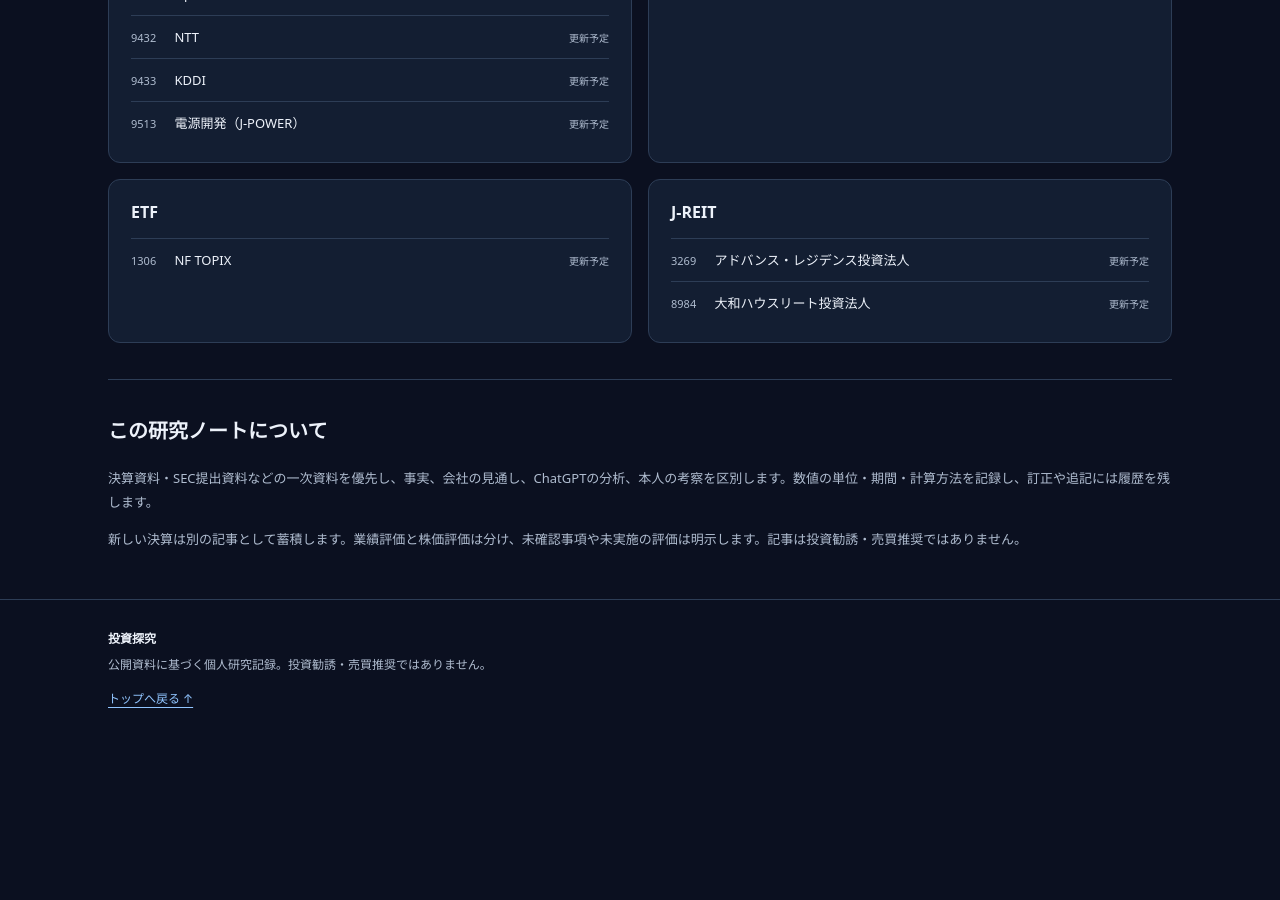
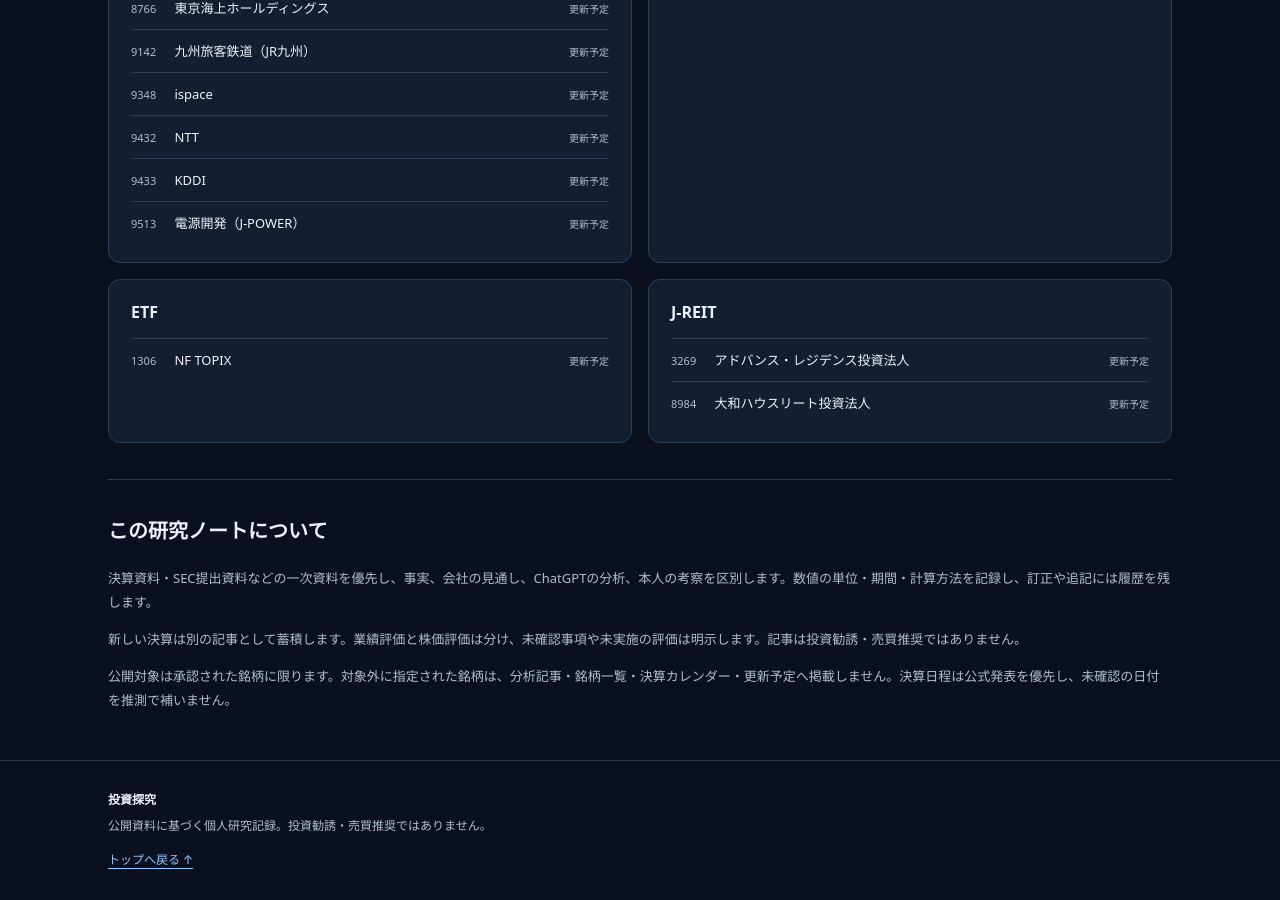
Before and after one commit to nick-shu3/investment-tankyu, a Jekyll site: the page built from index.html, in a window 1280 px wide and 900 px high, scrolled down 1705 px. Built offline with Jekyll 4.4.1, drawn with Linux system fonts in a browser that asks for light colours; before the commit the page ends 2444 px from its top, so only the background shows below that.

Commit message:
Exclude ID Holdings and add verified earnings calendar: index.html

```diff
--- a/index.html
+++ b/index.html
@@ -11,7 +11,8 @@
 {% assign spacex_articles = articles | where: 'company_id', 'spacex' %}{% assign featured = spacex_articles.first %}{% if featured %}
 <section class="feature" aria-labelledby="feature-title"><div class="feature-heading"><p class="eyebrow">LATEST RESEARCH / SPACEX</p><span class="tag">{{ featured.period | escape }}</span></div><h2 id="feature-title">{{ featured.title | escape }}</h2><ul class="takeaways">{% for item in featured.conclusions %}<li>{{ item | escape }}</li>{% endfor %}</ul><div class="feature-foot"><a class="button" href="{{ featured.url | relative_url }}">決算分析を読む →</a><p class="muted">改訂 {{ featured.updated | default: featured.published | escape }} · 株価評価：未実施</p></div></section>{% endif %}
 <div class="counts"><span>分析対象 <strong>{{ site.data.companies.size }}</strong> 銘柄</span><span>公開済み <strong>{{ articles.size }}</strong> 記事・<strong>{{ published_companies }}</strong> 銘柄</span><span>更新予定 <strong>{{ planned }}</strong> 銘柄</span></div>
+{% include earnings-calendar.html %}
 <section id="archive"><div class="section-head"><h2>公開済みの分析</h2><span class="muted">RESEARCH ARCHIVE</span></div><div class="archive">{% for article in articles %}<a class="archive-item" href="{{ article.url | relative_url }}"><span class="eyebrow">{{ article.period | escape }}</span><h3>{{ article.title | escape }}</h3><p>{{ article.summary | escape }}</p><small>公開 {{ article.published | escape }} / 改訂 {{ article.updated | default: article.published | escape }}</small></a>{% else %}<p>分析記事は準備中です。</p>{% endfor %}</div></section>
 <section id="planned"><div class="section-head"><h2>分析対象・更新予定</h2><span class="tag">{{ planned }} 銘柄</span></div><p class="muted">未掲載の分析を順次追加予定です。掲載日・更新順は未定です。公開済みの銘柄は上の記事からご覧ください。</p><div class="planned-grid">{% assign types = '日本株,米国株,ETF,J-REIT' | split: ',' %}{% for type in types %}<section class="planned-group"><h3>{{ type }}</h3><ul>{% for company in site.data.companies %}{% if company.type == type %}{% assign matches = articles | where: 'company_id', company.id %}{% if matches.size == 0 %}<li><span><small>{{ company.ticker | escape }}</small> {{ company.name | escape }}</span><span class="status">更新予定</span></li>{% endif %}{% endif %}{% endfor %}</ul></section>{% endfor %}</div></section>
-<section id="policy" class="policy"><h2>この研究ノートについて</h2><p>決算資料・SEC提出資料などの一次資料を優先し、事実、会社の見通し、ChatGPTの分析、本人の考察を区別します。数値の単位・期間・計算方法を記録し、訂正や追記には履歴を残します。</p><p>新しい決算は別の記事として蓄積します。業績評価と株価評価は分け、未確認事項や未実施の評価は明示します。記事は投資勧誘・売買推奨ではありません。</p></section>
+<section id="policy" class="policy"><h2>この研究ノートについて</h2><p>決算資料・SEC提出資料などの一次資料を優先し、事実、会社の見通し、ChatGPTの分析、本人の考察を区別します。数値の単位・期間・計算方法を記録し、訂正や追記には履歴を残します。</p><p>新しい決算は別の記事として蓄積します。業績評価と株価評価は分け、未確認事項や未実施の評価は明示します。記事は投資勧誘・売買推奨ではありません。</p><p>公開対象は承認された銘柄に限ります。対象外に指定された銘柄は、分析記事・銘柄一覧・決算カレンダー・更新予定へ掲載しません。決算日程は公式発表を優先し、未確認の日付を推測で補いません。</p></section>
 </main>
```
